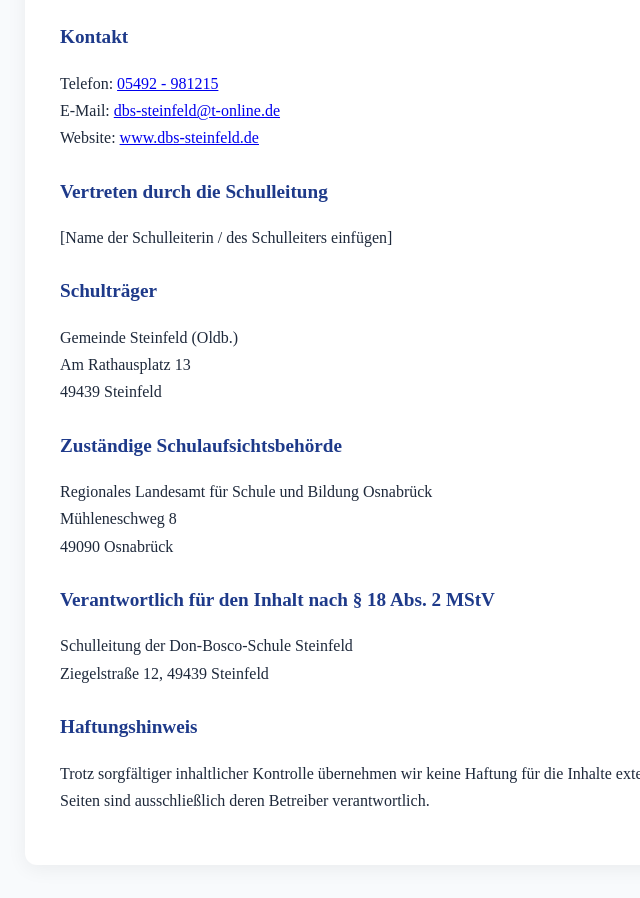
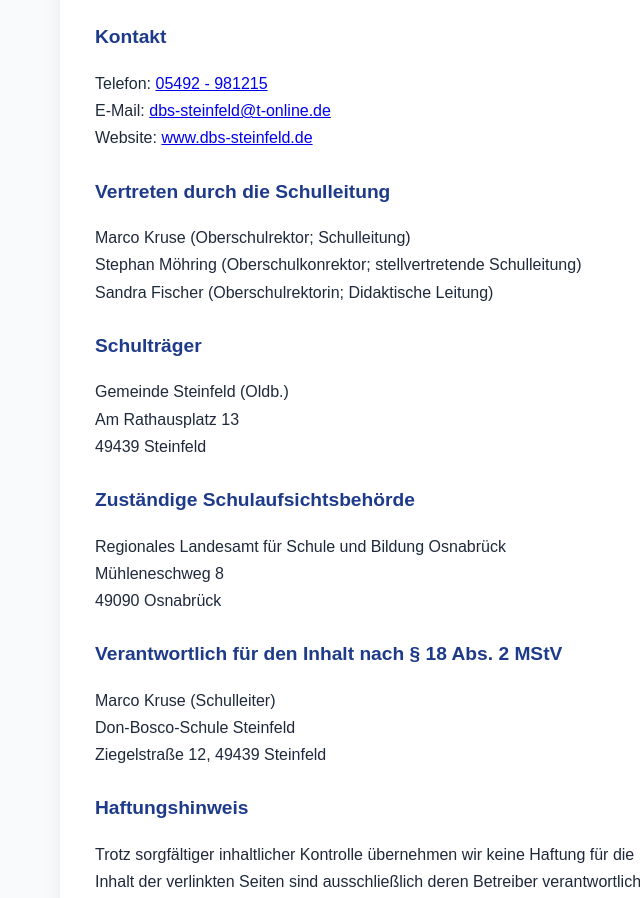
Before and after one commit to munreza20-netizen/dbs-steinfeld-redesign, a plain HTML site: page impressum.html in a window 1280 px wide. Shown: the part 396-1294 px from the top of the page, without its empty margins (155-795 px from the left). Drawn offline with Linux system fonts and the light colour scheme.

Commit message:
Update impressum.html

```diff
--- a/impressum.html
+++ b/impressum.html
@@ -4,7 +4,7 @@
   <meta charset="UTF-8">
   <meta name="viewport" content="width=device-width, initial-scale=1.0">
   <title>Impressum – Don-Bosco-Schule Steinfeld</title>
-  <link rel="stylesheet" href="./styles/style.css">
+  <link rel="stylesheet" href="./styles/dbs11.css">
   <style>
     .legal-page-container {
       max-width: 850px;
@@ -64,7 +64,9 @@
 
    <h2>Vertreten durch die Schulleitung</h2>
 <p>
-      [Name der Schulleiterin / des Schulleiters einfügen]
+Marco Kruse (Oberschulrektor; Schulleitung)<br>
+Stephan Möhring (Oberschulkonrektor; stellvertretende Schulleitung)<br>
+Sandra Fischer (Oberschulrektorin; Didaktische Leitung)
 </p>
 
     <h2>Schulträger</h2>
@@ -83,7 +85,8 @@
 
    <h2>Verantwortlich für den Inhalt nach § 18 Abs. 2 MStV</h2>
 <p>
-      Schulleitung der Don-Bosco-Schule Steinfeld<br>
+Marco Kruse (Schulleiter)<br>
+Don-Bosco-Schule Steinfeld<br>
 Ziegelstraße 12, 49439 Steinfeld
 </p>
 
```
Lines whose indentation alone changed are shown as unchanged.
